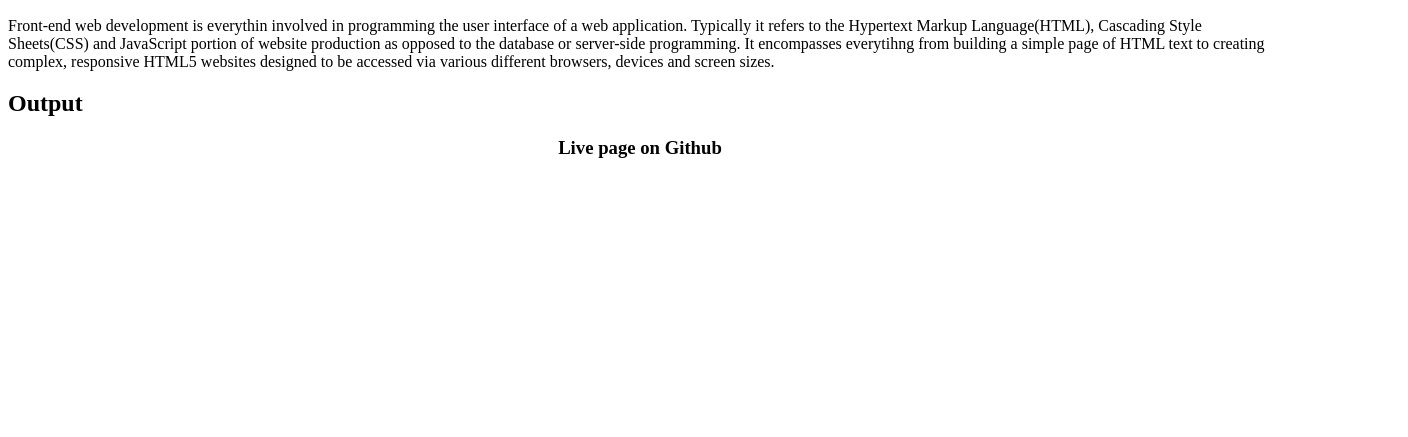
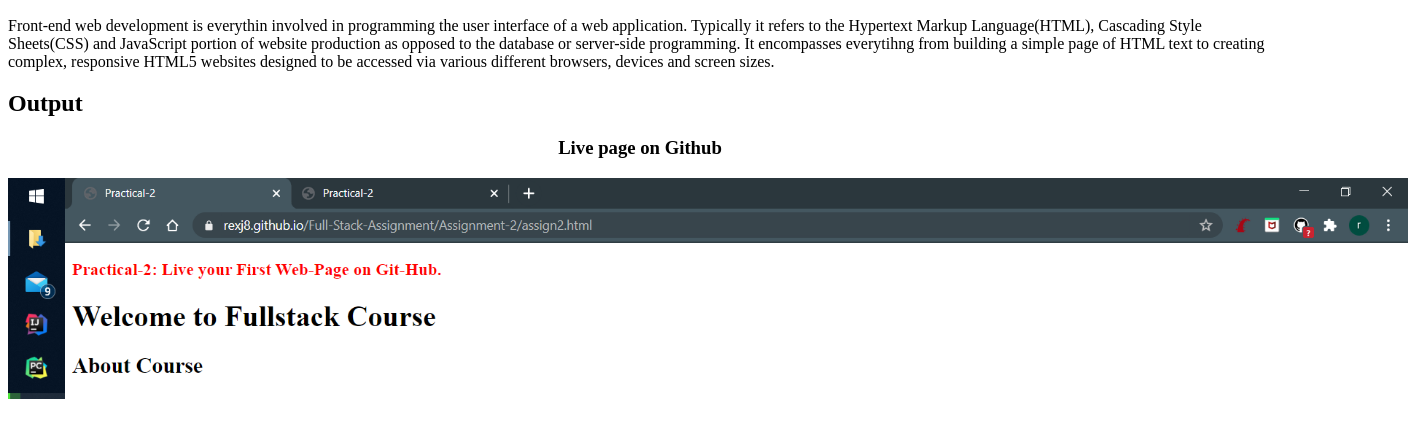
Before and after one commit to rexj8/Full-Stack-Assignment, a plain HTML site: page Assignment-2/assign2.html in a window 1280 px wide. Shown: the part 151-588 px from the top of the page, 1408 px wide, since content can reach past the window. Drawn offline with Linux system fonts and the light colour scheme.

Commit message:
finally done

```diff
--- a/Assignment-2/assign2.html
+++ b/Assignment-2/assign2.html
@@ -8,6 +8,10 @@
     <style>
         h3 {
             color: red;
+        }
+
+        img{
+            width: 1400px;
         }
 
     </style>
@@ -34,7 +38,9 @@
 
     <h3 style="color: black; text-align: center;">Live page on Github</h3>
 
-    <img src="../img/" alt="">
+    <p style="text-align: center;">
+        <img src="../img/assign2_ss.png" alt="">
+    </p>
 
 </body>
 
```
